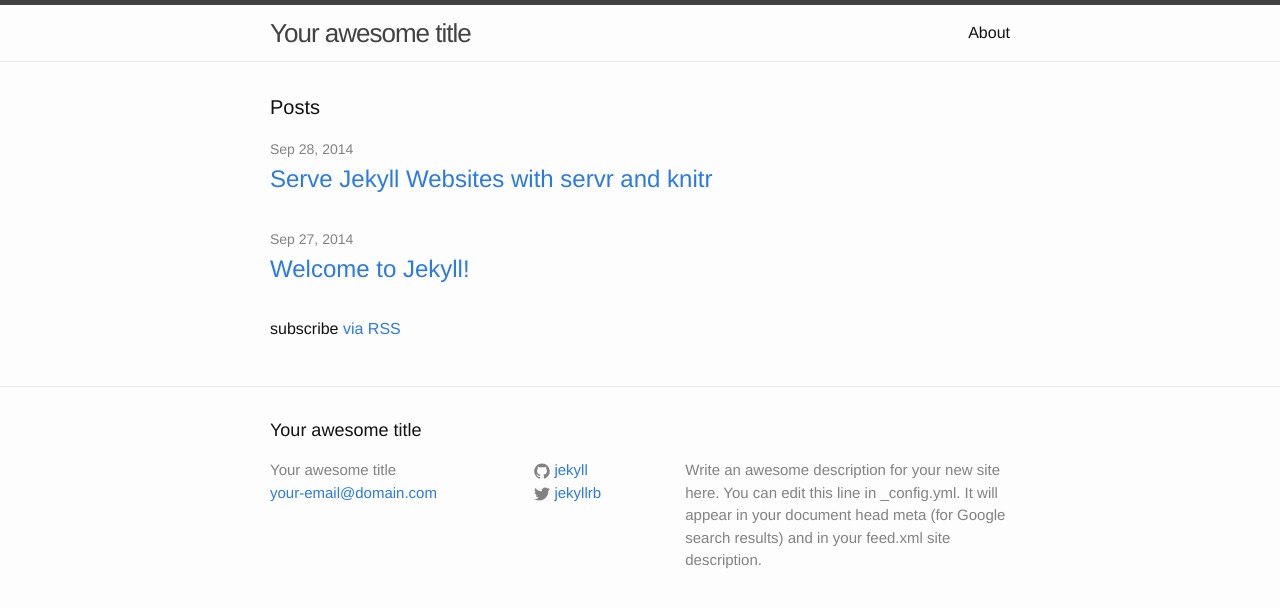
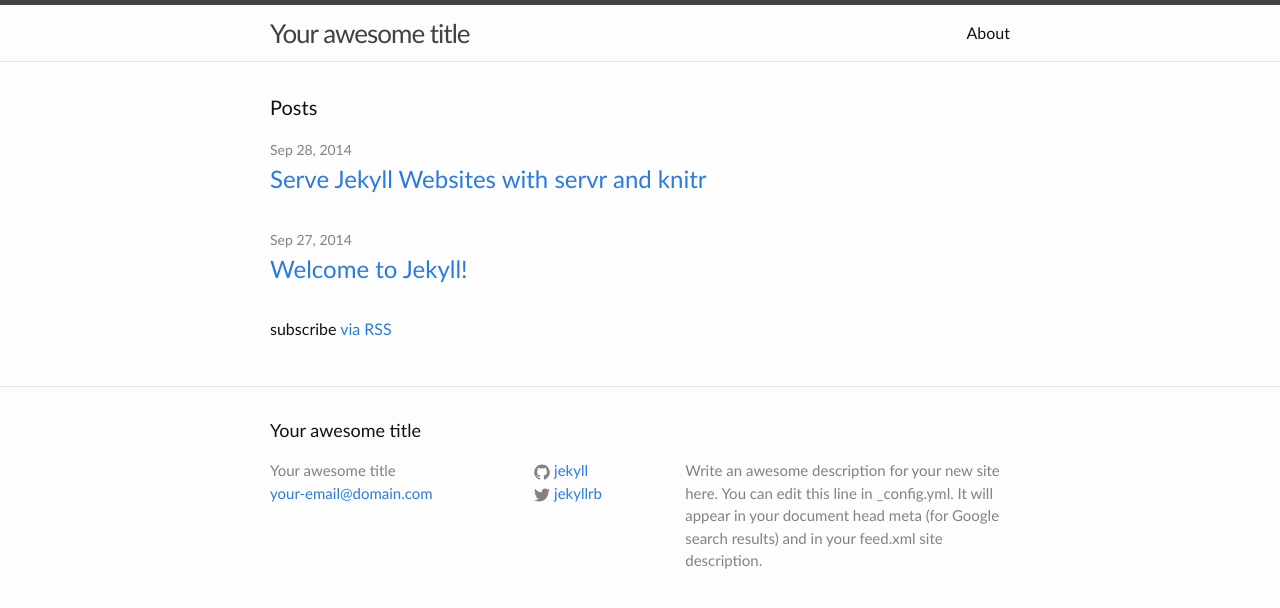
Before and after one commit to jyanglab/labwebsite, a Jekyll site: the page built from index.html, in a window 1280 px wide. Shown: the top 608 px of the page. Built offline with Jekyll 4.4.1, drawn with Linux system fonts in a browser that asks for light colours.

Commit message:
change font

```diff
--- a/css/main.scss
+++ b/css/main.scss
@@ -6,7 +6,7 @@
 
 
 // Our variables
-$base-font-family: Helvetica, Arial, sans-serif;
+$base-font-family: Galdeano,"Hiragino Sans GB","Microsoft YaHei",Trebuchet,"Trebuchet MS",Tahoma,"Lucida Grande","Lucida Sans Unicode",Verdana,sans-serif;
 $base-font-size:   16px;
 $small-font-size:  $base-font-size * 0.875;
 $base-line-height: 1.5;
```
Also changed, not shown: favicon.ico (added), 1 other file.
